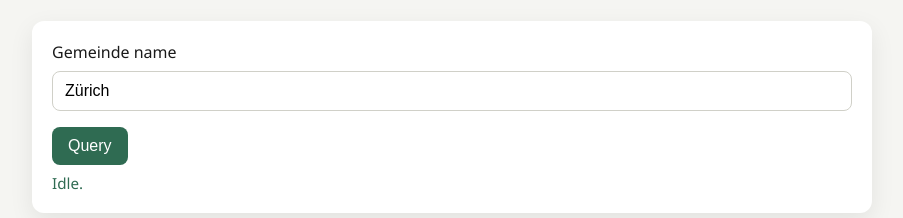
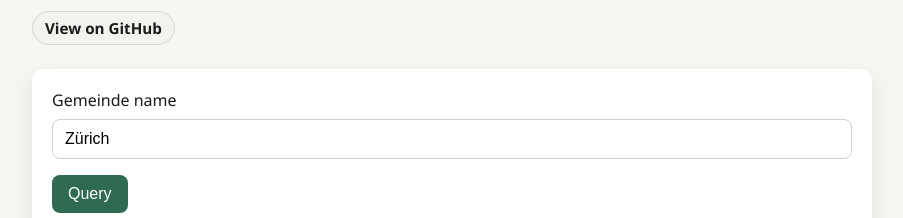
Before and after one commit to ping13/ch-gemeinde-geojson, a website built with Vite: page web/index.html in a window 1280 px wide. Shown: the part 146-364 px from the top of the page, without its empty margins (188-1091 px from the left). Built offline with nearby package versions, Linux system fonts and the light colour scheme.

Commit message:
feat: Add GitHub link with new styling to main page

```diff
--- a/web/src/main.js
+++ b/web/src/main.js
@@ -14,6 +14,14 @@ app.innerHTML = `
           Topoprint Designer Pro
         </a>.
       </p>
+      <a
+        class="repo-link"
+        href="https://github.com/ping13/ch-gemeinde-geojson"
+        target="_blank"
+        rel="noreferrer"
+      >
+        View on GitHub
+      </a>
     </header>
     <section class="panel">
       <label class="field">
--- a/web/src/style.css
+++ b/web/src/style.css
@@ -26,6 +26,28 @@ body {
 .header p {
   margin: 0;
   color: #4b4b4b;
+}
+
+.repo-link {
+  display: inline-flex;
+  align-items: center;
+  gap: 8px;
+  margin-top: 14px;
+  padding: 6px 12px;
+  border-radius: 999px;
+  background: #f0f3ee;
+  color: #1b1b1b;
+  text-decoration: none;
+  font-weight: 600;
+  font-size: 0.95rem;
+  border: 1px solid #d4d8d1;
+  width: fit-content;
+  transition: transform 0.2s ease, box-shadow 0.2s ease;
+}
+
+.repo-link:hover {
+  transform: translateY(-1px);
+  box-shadow: 0 6px 16px rgba(0, 0, 0, 0.08);
 }
 
 .panel {
```
